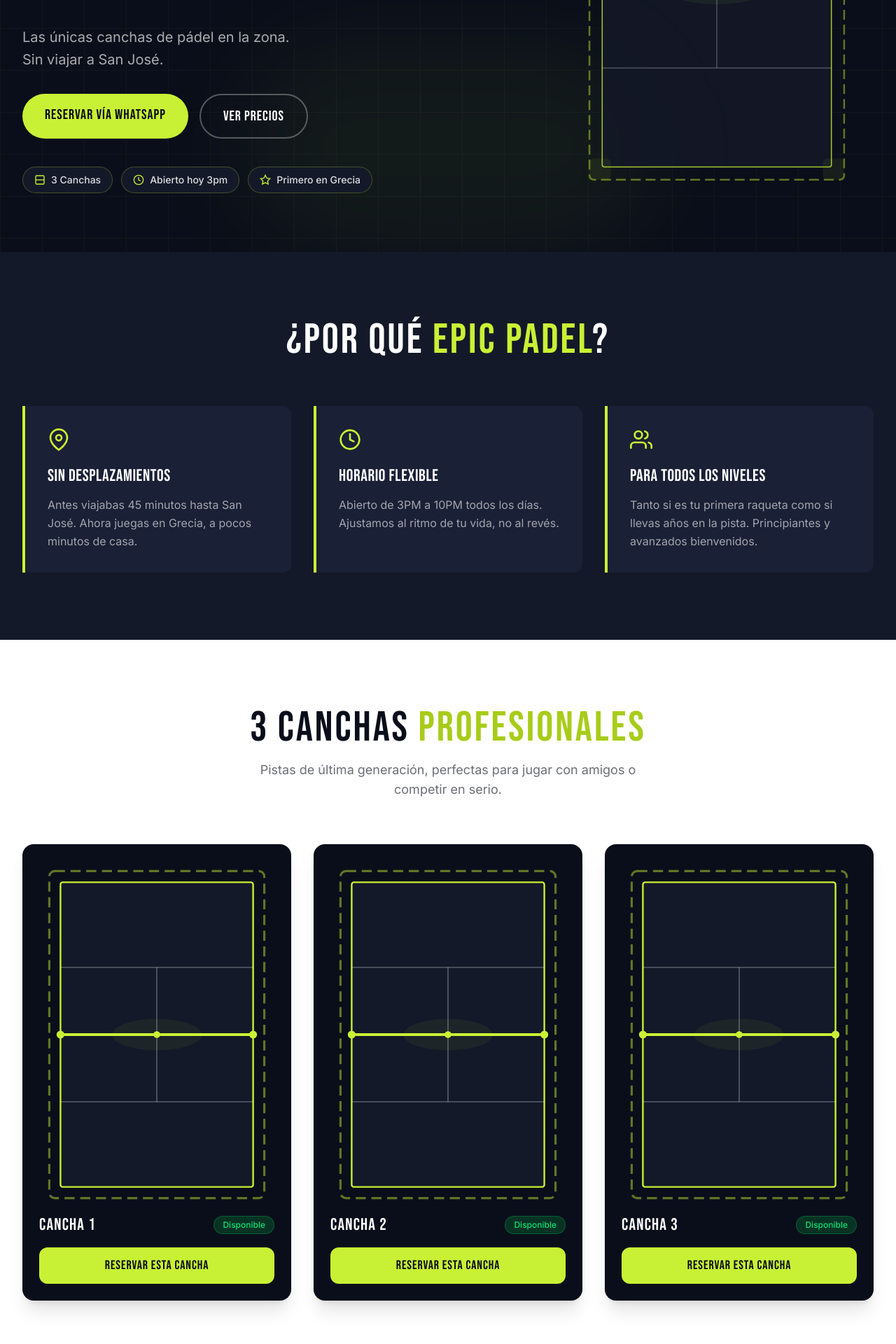
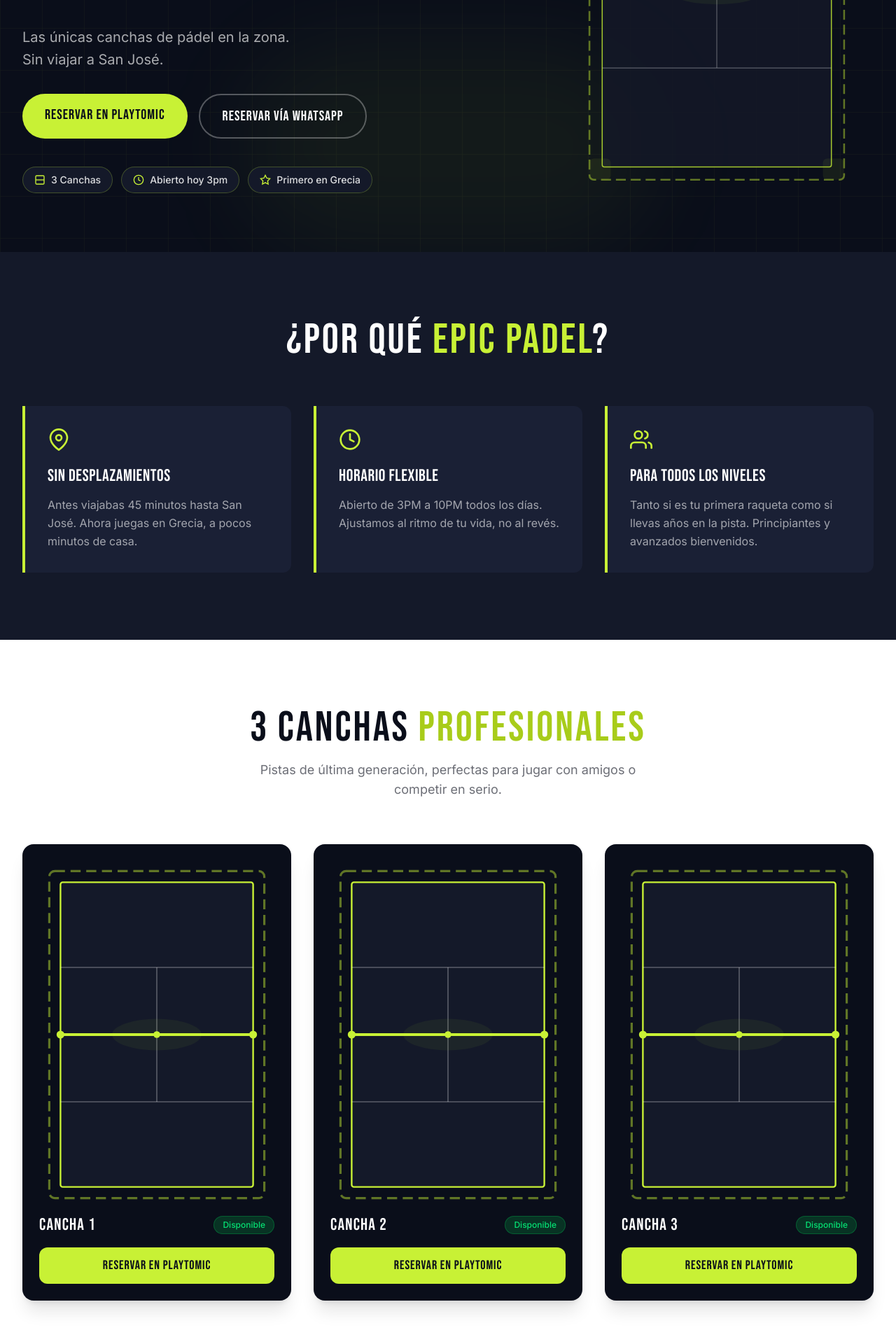
Before and after one commit to kretar24/padel-page, a Next.js app: page / in a window 1280 px wide. Shown: the part 440-2360 px from the top of the page at 70% size. Built offline with nearby package versions, Linux system fonts and the light colour scheme.

Commit message:
feat: integrate Playtomic booking as primary CTA across all sections

```diff
--- a/src/components/Courts.tsx
+++ b/src/components/Courts.tsx
@@ -3,8 +3,7 @@
 import { motion, useInView } from "framer-motion";
 import { useRef } from "react";
 
-const WA_COURT = (n: number) =>
-  `https://wa.me/50689527591?text=Hola%2C%20quiero%20reservar%20la%20Cancha%20${n}%20en%20Epic%20Padel`;
+const PLAYTOMIC_URL = "https://playtomic.com/clubs/epic-padel";
 
 function CourtTopViewSVG() {
   return (
@@ -133,12 +132,12 @@
                   </span>
                 </div>
                 <a
-                  href={WA_COURT(court.number)}
+                  href={PLAYTOMIC_URL}
                   target="_blank"
                   rel="noopener noreferrer"
                   className="block w-full bg-lime text-navy font-heading text-lg tracking-wider py-3 rounded-xl hover:bg-lime-dark transition-colors text-center"
                 >
-                  RESERVAR ESTA CANCHA
+                  RESERVAR EN PLAYTOMIC
                 </a>
               </div>
             </motion.div>
--- a/src/components/FinalCTA.tsx
+++ b/src/components/FinalCTA.tsx
@@ -3,6 +3,7 @@
 import { motion, useInView } from "framer-motion";
 import { useRef } from "react";
 
+const PLAYTOMIC_URL = "https://playtomic.com/clubs/epic-padel";
 const WA_URL =
   "https://wa.me/50689527591?text=Hola%2C%20quiero%20reservar%20una%20cancha";
 
@@ -62,32 +63,24 @@
           className="mt-10 flex flex-col sm:flex-row items-center justify-center gap-5"
         >
           <a
-            href={WA_URL}
+            href={PLAYTOMIC_URL}
             target="_blank"
             rel="noopener noreferrer"
             className="inline-flex items-center gap-3 bg-lime text-navy font-heading text-2xl tracking-wider px-10 py-5 rounded-full hover:bg-lime-dark transition-colors shadow-[0_0_30px_rgba(200,241,53,0.25)]"
           >
-            <svg width="24" height="24" viewBox="0 0 24 24" fill="currentColor">
-              <path d="M17.472 14.382c-.297-.149-1.758-.867-2.03-.967-.273-.099-.471-.148-.67.15-.197.297-.767.966-.94 1.164-.173.199-.347.223-.644.075-.297-.15-1.255-.463-2.39-1.475-.883-.788-1.48-1.761-1.653-2.059-.173-.297-.018-.458.13-.606.134-.133.298-.347.446-.52.149-.174.198-.298.298-.497.099-.198.05-.371-.025-.52-.075-.149-.669-1.612-.916-2.207-.242-.579-.487-.5-.669-.51-.173-.008-.371-.01-.57-.01-.198 0-.52.074-.792.372-.272.297-1.04 1.016-1.04 2.479 0 1.462 1.065 2.875 1.213 3.074.149.198 2.096 3.2 5.077 4.487.709.306 1.262.489 1.694.625.712.227 1.36.195 1.871.118.571-.085 1.758-.719 2.006-1.413.248-.694.248-1.289.173-1.413-.074-.124-.272-.198-.57-.347m-5.421 7.403h-.004a9.87 9.87 0 01-5.031-1.378l-.361-.214-3.741.982.998-3.648-.235-.374a9.86 9.86 0 01-1.51-5.26c.001-5.45 4.436-9.884 9.888-9.884 2.64 0 5.122 1.03 6.988 2.898a9.825 9.825 0 012.893 6.994c-.003 5.45-4.437 9.884-9.885 9.884m8.413-18.297A11.815 11.815 0 0012.05 0C5.495 0 .16 5.335.157 11.892c0 2.096.547 4.142 1.588 5.945L.057 24l6.305-1.654a11.882 11.882 0 005.683 1.448h.005c6.554 0 11.890-5.335 11.893-11.893a11.821 11.821 0 00-3.48-8.413Z" />
-            </svg>
-            RESERVAR VÍA WHATSAPP
+            RESERVAR EN PLAYTOMIC
           </a>
 
           <a
-            href="tel:+50689527591"
+            href={WA_URL}
+            target="_blank"
+            rel="noopener noreferrer"
             className="inline-flex items-center gap-3 border-2 border-white/25 text-white font-heading text-2xl tracking-wider px-10 py-5 rounded-full hover:border-lime hover:text-lime transition-colors"
           >
-            <svg
-              width="22"
-              height="22"
-              viewBox="0 0 24 24"
-              fill="none"
-              stroke="currentColor"
-              strokeWidth="2"
-            >
-              <path d="M22 16.92v3a2 2 0 01-2.18 2 19.79 19.79 0 01-8.63-3.07A19.5 19.5 0 013.07 9.81a19.79 19.79 0 01-3.07-8.67A2 2 0 012.18 1h3a2 2 0 012 1.72c.127.96.361 1.903.7 2.81a2 2 0 01-.45 2.11L6.91 8.15a16 16 0 006.94 6.94l1.52-1.52a2 2 0 012.11-.45c.907.339 1.85.573 2.81.7A2 2 0 0122 16.92z" />
+            <svg width="22" height="22" viewBox="0 0 24 24" fill="currentColor">
+              <path d="M17.472 14.382c-.297-.149-1.758-.867-2.03-.967-.273-.099-.471-.148-.67.15-.197.297-.767.966-.94 1.164-.173.199-.347.223-.644.075-.297-.15-1.255-.463-2.39-1.475-.883-.788-1.48-1.761-1.653-2.059-.173-.297-.018-.458.13-.606.134-.133.298-.347.446-.52.149-.174.198-.298.298-.497.099-.198.05-.371-.025-.52-.075-.149-.669-1.612-.916-2.207-.242-.579-.487-.5-.669-.51-.173-.008-.371-.01-.57-.01-.198 0-.52.074-.792.372-.272.297-1.04 1.016-1.04 2.479 0 1.462 1.065 2.875 1.213 3.074.149.198 2.096 3.2 5.077 4.487.709.306 1.262.489 1.694.625.712.227 1.36.195 1.871.118.571-.085 1.758-.719 2.006-1.413.248-.694.248-1.289.173-1.413-.074-.124-.272-.198-.57-.347m-5.421 7.403h-.004a9.87 9.87 0 01-5.031-1.378l-.361-.214-3.741.982.998-3.648-.235-.374a9.86 9.86 0 01-1.51-5.26c.001-5.45 4.436-9.884 9.888-9.884 2.64 0 5.122 1.03 6.988 2.898a9.825 9.825 0 012.893 6.994c-.003 5.45-4.437 9.884-9.885 9.884m8.413-18.297A11.815 11.815 0 0012.05 0C5.495 0 .16 5.335.157 11.892c0 2.096.547 4.142 1.588 5.945L.057 24l6.305-1.654a11.882 11.882 0 005.683 1.448h.005c6.554 0 11.890-5.335 11.893-11.893a11.821 11.821 0 00-3.48-8.413Z" />
             </svg>
-            LLAMAR AHORA
+            VÍA WHATSAPP
           </a>
         </motion.div>
       </div>
--- a/src/components/Hero.tsx
+++ b/src/components/Hero.tsx
@@ -2,6 +2,7 @@
 
 import { motion } from "framer-motion";
 
+const PLAYTOMIC_URL = "https://playtomic.com/clubs/epic-padel";
 const WA_URL =
   "https://wa.me/50689527591?text=Hola%2C%20quiero%20reservar%20una%20cancha";
 
@@ -183,18 +184,20 @@
               className="mt-8 flex flex-col sm:flex-row gap-4"
             >
               <a
-                href={WA_URL}
+                href={PLAYTOMIC_URL}
                 target="_blank"
                 rel="noopener noreferrer"
                 className="bg-lime text-navy font-heading text-xl tracking-wider px-8 py-4 rounded-full hover:bg-lime-dark transition-colors text-center"
               >
-                RESERVAR VÍA WHATSAPP
+                RESERVAR EN PLAYTOMIC
               </a>
               <a
-                href="#precios"
+                href={WA_URL}
+                target="_blank"
+                rel="noopener noreferrer"
                 className="border-2 border-white/30 text-white font-heading text-xl tracking-wider px-8 py-4 rounded-full hover:border-lime hover:text-lime transition-colors text-center"
               >
-                VER PRECIOS
+                RESERVAR VÍA WHATSAPP
               </a>
             </motion.div>
 
--- a/src/components/HowToBook.tsx
+++ b/src/components/HowToBook.tsx
@@ -3,8 +3,7 @@
 import { motion, useInView } from "framer-motion";
 import { useRef } from "react";
 
-const WA_URL =
-  "https://wa.me/50689527591?text=Hola%2C%20quiero%20reservar%20una%20cancha";
+const PLAYTOMIC_URL = "https://playtomic.com/clubs/epic-padel";
 
 const steps = [
   {
@@ -14,8 +13,8 @@
   },
   {
     number: "02",
-    title: "Escríbenos por WhatsApp",
-    body: "Confirma tu reserva en segundos. Sin formularios complicados.",
+    title: "Reserva en Playtomic",
+    body: "Usa Playtomic para reservar online al instante. También puedes escribirnos por WhatsApp.",
   },
   {
     number: "03",
@@ -78,12 +77,12 @@
           className="text-center mt-14"
         >
           <a
-            href={WA_URL}
+            href={PLAYTOMIC_URL}
             target="_blank"
             rel="noopener noreferrer"
             className="inline-block bg-navy text-white font-heading text-xl tracking-wider px-10 py-4 rounded-full hover:bg-navy-light transition-colors"
           >
-            EMPEZAR A RESERVAR
+            RESERVAR EN PLAYTOMIC
           </a>
         </motion.div>
       </div>
--- a/src/components/Navbar.tsx
+++ b/src/components/Navbar.tsx
@@ -2,8 +2,7 @@
 
 import { useState, useEffect } from "react";
 
-const WA_URL =
-  "https://wa.me/50689527591?text=Hola%2C%20quiero%20reservar%20una%20cancha";
+const PLAYTOMIC_URL = "https://playtomic.com/clubs/epic-padel";
 
 const navLinks = [
   { href: "#canchas", label: "Canchas" },
@@ -89,7 +88,7 @@
 
             <div className="hidden lg:block">
               <a
-                href={WA_URL}
+                href={PLAYTOMIC_URL}
                 target="_blank"
                 rel="noopener noreferrer"
                 className="bg-lime text-navy font-heading text-lg tracking-wider px-6 py-2 rounded-full hover:bg-lime-dark transition-colors"
@@ -144,7 +143,7 @@
             </a>
           ))}
           <a
-            href={WA_URL}
+            href={PLAYTOMIC_URL}
             target="_blank"
             rel="noopener noreferrer"
             onClick={() => setMenuOpen(false)}
--- a/src/components/Pricing.tsx
+++ b/src/components/Pricing.tsx
@@ -3,6 +3,7 @@
 import { motion, useInView } from "framer-motion";
 import { useRef } from "react";
 
+const PLAYTOMIC_URL = "https://playtomic.com/clubs/epic-padel";
 const WA_URL =
   "https://wa.me/50689527591?text=Hola%2C%20quiero%20reservar%20una%20cancha";
 
@@ -93,7 +94,7 @@
               </p>
 
               <a
-                href={WA_URL}
+                href={PLAYTOMIC_URL}
                 target="_blank"
                 rel="noopener noreferrer"
                 className={`mt-auto block text-center font-heading text-xl tracking-wider py-3 rounded-xl transition-colors ${
@@ -102,7 +103,7 @@
                     : "border border-white/20 text-white hover:border-lime hover:text-lime"
                 }`}
               >
-                RESERVAR AHORA
+                RESERVAR EN PLAYTOMIC
               </a>
             </motion.div>
           ))}
@@ -121,18 +122,23 @@
           initial={{ opacity: 0, y: 20 }}
           animate={isInView ? { opacity: 1, y: 0 } : { opacity: 0, y: 20 }}
           transition={{ duration: 0.6, delay: 0.6 }}
-          className="text-center mt-10"
+          className="flex flex-col sm:flex-row items-center justify-center gap-4 mt-10"
         >
+          <a
+            href={PLAYTOMIC_URL}
+            target="_blank"
+            rel="noopener noreferrer"
+            className="inline-flex items-center gap-2 bg-lime text-navy font-heading text-xl tracking-wider px-8 py-4 rounded-full hover:bg-lime-dark transition-colors"
+          >
+            RESERVAR EN PLAYTOMIC
+          </a>
           <a
             href={WA_URL}
             target="_blank"
             rel="noopener noreferrer"
-            className="inline-flex items-center gap-3 bg-lime text-navy font-heading text-xl tracking-wider px-10 py-4 rounded-full hover:bg-lime-dark transition-colors"
+            className="inline-flex items-center gap-2 border border-white/20 text-white font-heading text-xl tracking-wider px-8 py-4 rounded-full hover:border-lime hover:text-lime transition-colors"
           >
-            <svg width="22" height="22" viewBox="0 0 24 24" fill="currentColor">
-              <path d="M17.472 14.382c-.297-.149-1.758-.867-2.03-.967-.273-.099-.471-.148-.67.15-.197.297-.767.966-.94 1.164-.173.199-.347.223-.644.075-.297-.15-1.255-.463-2.39-1.475-.883-.788-1.48-1.761-1.653-2.059-.173-.297-.018-.458.13-.606.134-.133.298-.347.446-.52.149-.174.198-.298.298-.497.099-.198.05-.371-.025-.52-.075-.149-.669-1.612-.916-2.207-.242-.579-.487-.5-.669-.51-.173-.008-.371-.01-.57-.01-.198 0-.52.074-.792.372-.272.297-1.04 1.016-1.04 2.479 0 1.462 1.065 2.875 1.213 3.074.149.198 2.096 3.2 5.077 4.487.709.306 1.262.489 1.694.625.712.227 1.36.195 1.871.118.571-.085 1.758-.719 2.006-1.413.248-.694.248-1.289.173-1.413-.074-.124-.272-.198-.57-.347m-5.421 7.403h-.004a9.87 9.87 0 01-5.031-1.378l-.361-.214-3.741.982.998-3.648-.235-.374a9.86 9.86 0 01-1.51-5.26c.001-5.45 4.436-9.884 9.888-9.884 2.64 0 5.122 1.03 6.988 2.898a9.825 9.825 0 012.893 6.994c-.003 5.45-4.437 9.884-9.885 9.884m8.413-18.297A11.815 11.815 0 0012.05 0C5.495 0 .16 5.335.157 11.892c0 2.096.547 4.142 1.588 5.945L.057 24l6.305-1.654a11.882 11.882 0 005.683 1.448h.005c6.554 0 11.890-5.335 11.893-11.893a11.821 11.821 0 00-3.48-8.413Z" />
-            </svg>
-            RESERVAR VÍA WHATSAPP
+            O VÍA WHATSAPP
           </a>
         </motion.div>
       </div>
```
